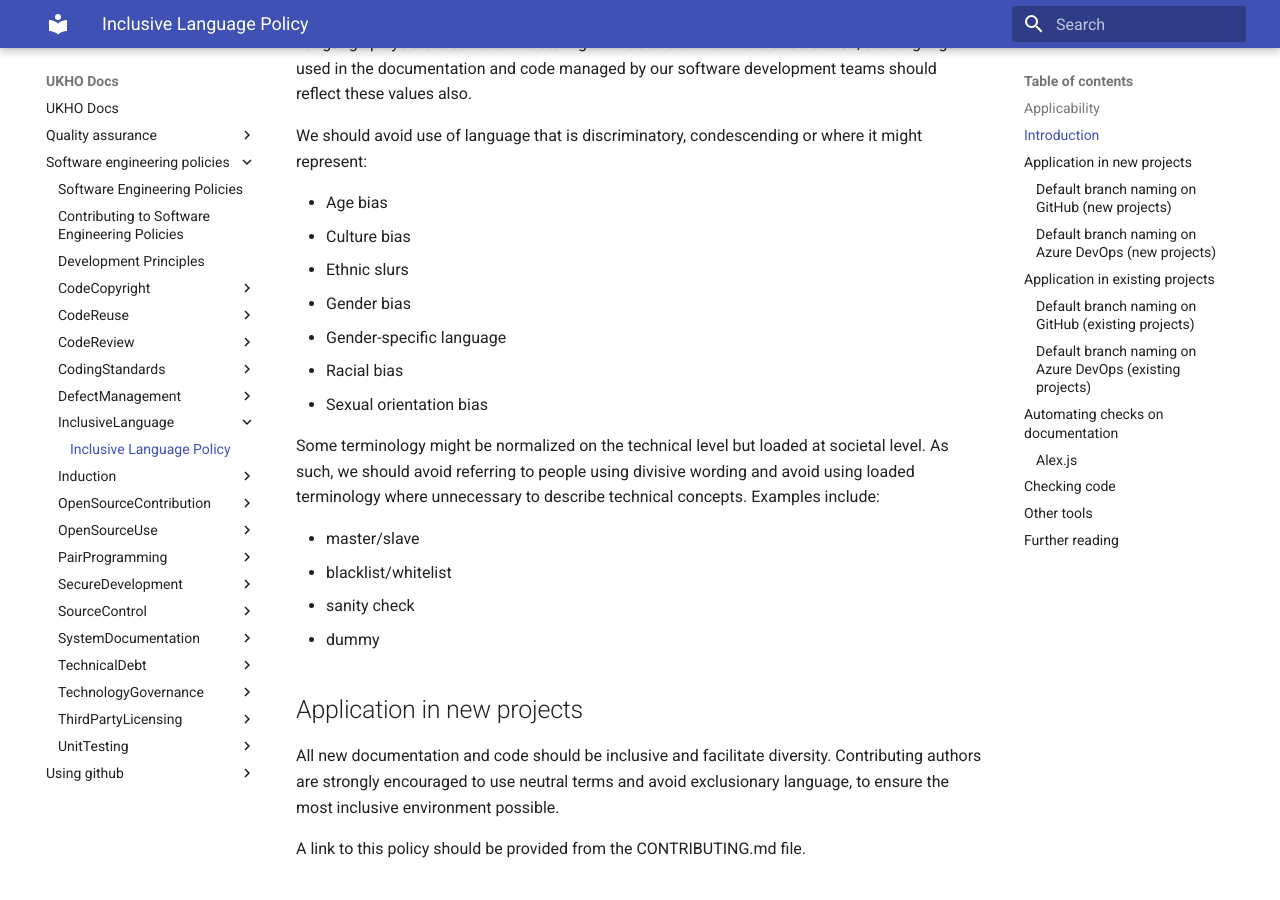
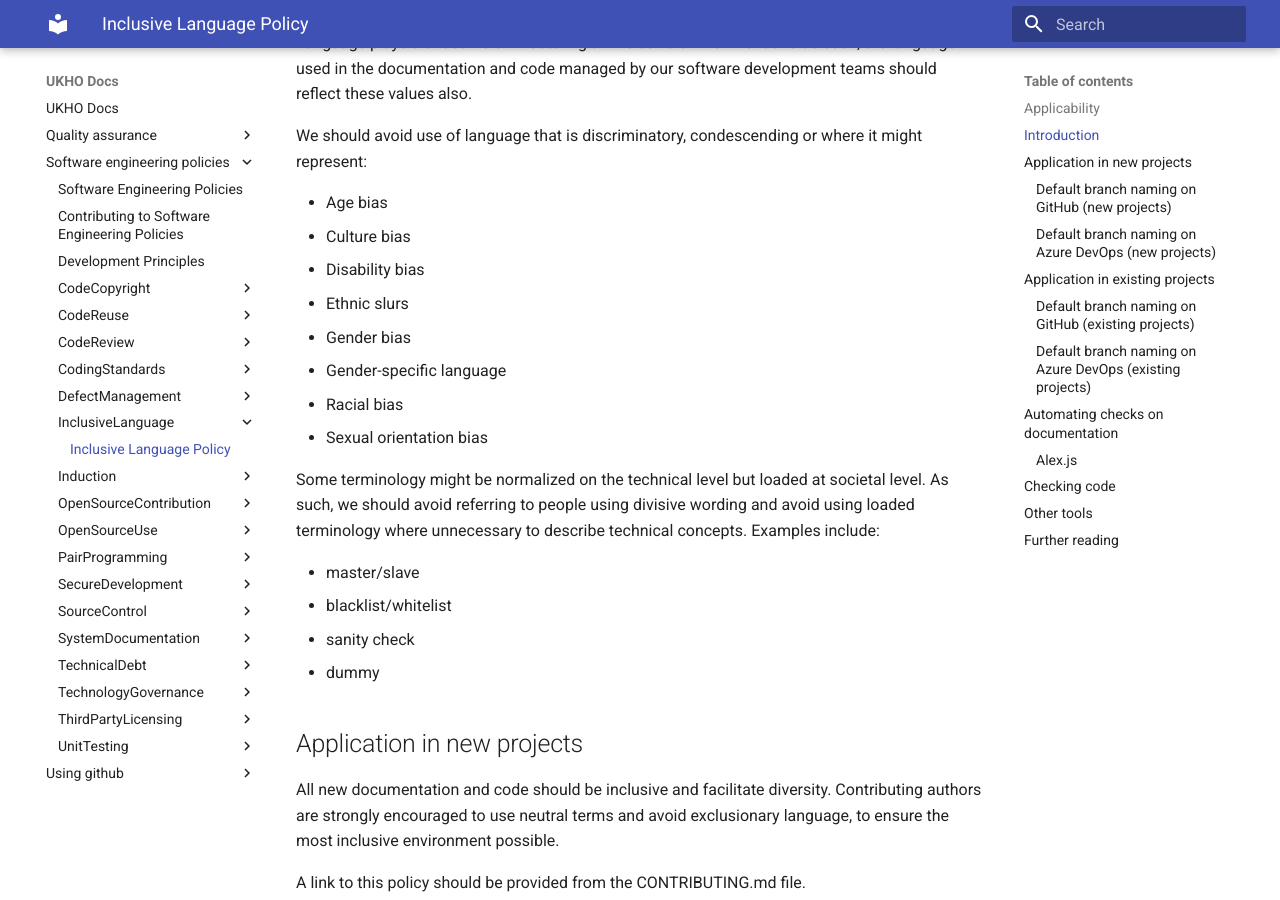
Before and after one commit to UKHO/docs, an MkDocs documentation site: the page built from docs/software-engineering-policies/InclusiveLanguage/InclusiveLanguagePolicy.md, in a window 1280 px wide and 900 px high, scrolled down 517 px. Built offline with MkDocs 1.6.1 and Material for MkDocs 9.7.7, drawn with Linux system fonts in a browser that asks for light colours.

Commit message:
Add disability bias as per community suggestion

```diff
--- a/docs/software-engineering-policies/InclusiveLanguage/InclusiveLanguagePolicy.md
+++ b/docs/software-engineering-policies/InclusiveLanguage/InclusiveLanguagePolicy.md
@@ -19,6 +19,7 @@ We should avoid use of language that is discriminatory, condescending or where i
 
 - Age bias
 - Culture bias
+- Disability bias
 - Ethnic slurs
 - Gender bias
 - Gender-specific language
```
